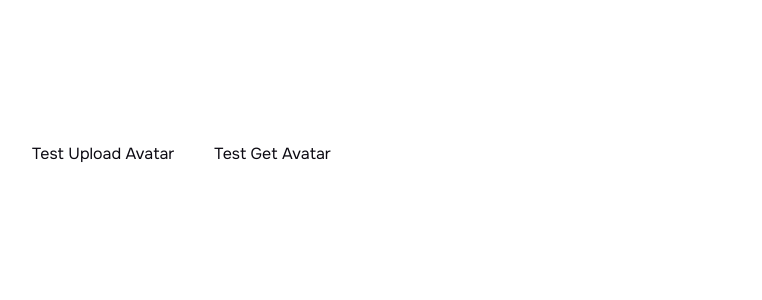
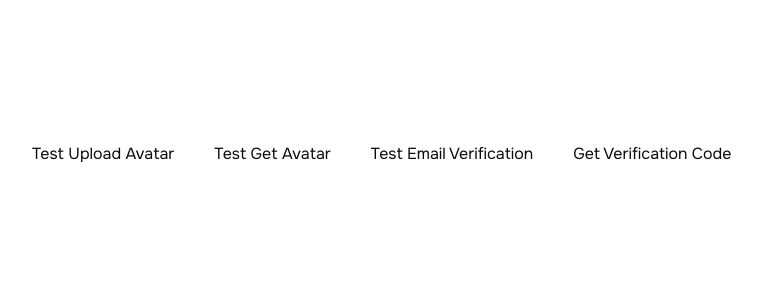
Before and after one commit to senseiGai/presentology-front, a Next.js app: page /test-avatar in a window 1280 px wide. Shown: the top 300 px of the page, without its empty margins (8-770 px from the left). Built offline with nearby package versions, Linux system fonts and the light colour scheme.

Commit message:
feat: Add email verification and verification code retrieval functionality to TestAvatarPage

```diff
--- a/src/app/test-avatar/page.tsx
+++ b/src/app/test-avatar/page.tsx
@@ -59,6 +59,51 @@ const TestAvatarPage = () => {
     }
   };
 
+  const testEmailVerification = async () => {
+    try {
+      const response = await fetch(
+        "https://presentology-back-production.up.railway.app/users/send-email-verification",
+        {
+          method: "PATCH",
+          headers: {
+            "Content-Type": "application/json",
+            Authorization:
+              "Bearer eyJhbGciOiJIUzI1NiIsInR5cCI6IkpXVCJ9.eyJlbWFpbCI6InJ1c2xhbm1ha2htYXRvdkBnbWFpbC5jb20iLCJzdWIiOiJjbWV0dWV6czMwMDAwcDkxMTZieXUwbnhxIiwiaWF0IjoxNzU2NjUzNTQ3LCJleHAiOjE3NTcyNTgzNDd9.I2xSWLsajTrUaiGlHDHdafTRvFqR90gnwS_YRLuYgms",
+          },
+          body: JSON.stringify({ newEmail: "test@example.com" }),
+        }
+      );
+
+      const result = await response.json();
+      console.log("Email verification result:", result);
+      alert("Email verification: " + JSON.stringify(result));
+    } catch (error) {
+      console.error("Email verification error:", error);
+      alert("Email verification error: " + error);
+    }
+  };
+
+  const testGetVerificationCode = async () => {
+    try {
+      const response = await fetch(
+        "https://presentology-back-production.up.railway.app/users/verification-code",
+        {
+          headers: {
+            Authorization:
+              "Bearer eyJhbGciOiJIUzI1NiIsInR5cCI6IkpXVCJ9.eyJlbWFpbCI6InJ1c2xhbm1ha2htYXRvdkBnbWFpbC5jb20iLCJzdWIiOiJjbWV0dWV6czMwMDAwcDkxMTZieXUwbnhxIiwiaWF0IjoxNzU2NjUzNTQ3LCJleHAiOjE3NTcyNTgzNDd9.I2xSWLsajTrUaiGlHDHdafTRvFqR90gnwS_YRLuYgms",
+          },
+        }
+      );
+
+      const result = await response.json();
+      console.log("Verification code:", result);
+      alert("Verification code: " + JSON.stringify(result));
+    } catch (error) {
+      console.error("Get code error:", error);
+      alert("Get code error: " + error);
+    }
+  };
+
   return (
     <div style={{ padding: "20px" }}>
       <h1>Test Avatar Functionality</h1>
@@ -71,6 +116,18 @@ const TestAvatarPage = () => {
       >
         Test Get Avatar
       </button>
+      <button
+        onClick={testEmailVerification}
+        style={{ margin: "10px", padding: "10px" }}
+      >
+        Test Email Verification
+      </button>
+      <button
+        onClick={testGetVerificationCode}
+        style={{ margin: "10px", padding: "10px" }}
+      >
+        Get Verification Code
+      </button>
     </div>
   );
 };
--- a/src/shared/api/config.ts
+++ b/src/shared/api/config.ts
@@ -19,23 +19,50 @@ apiClient.interceptors.request.use(
   (config) => {
     // Получаем токен из Zustand store
     const token = useAuthStore.getState().accessToken;
+    console.log(
+      "🔐 [API Request] Token from store:",
+      token ? "Token exists" : "No token"
+    );
+    console.log("🔗 [API Request] URL:", config.url);
+
     if (token) {
       config.headers.Authorization = `Bearer ${token}`;
+      console.log("✅ [API Request] Bearer token added to headers");
+    } else {
+      console.log("❌ [API Request] No token found in store");
     }
+
+    console.log("📤 [API Request] Final headers:", config.headers);
     return config;
   },
   (error) => {
+    console.error("❌ [API Request] Request interceptor error:", error);
     return Promise.reject(error);
   }
 );
 
 // Интерцептор для обработки ответов и обновления токенов
 apiClient.interceptors.response.use(
-  (response) => response,
+  (response) => {
+    console.log(
+      "✅ [API Response] Success:",
+      response.status,
+      response.config.url
+    );
+    return response;
+  },
   async (error) => {
+    console.error("❌ [API Response] Error:", {
+      status: error.response?.status,
+      url: error.config?.url,
+      message: error.message,
+      data: error.response?.data,
+    });
+
     const originalRequest = error.config;
 
     if (error.response?.status === 401 && !originalRequest._retry) {
+      console.log("🔄 [API Response] 401 error, attempting token refresh...");
       originalRequest._retry = true;
 
       const authStore = useAuthStore.getState();
@@ -43,6 +70,7 @@ apiClient.interceptors.response.use(
 
       if (refreshToken) {
         try {
+          console.log("🔄 [API Response] Refreshing token...");
           const response = await axios.post(`${API_BASE_URL}/auth/refresh`, {
             refreshToken,
           });
@@ -51,16 +79,22 @@ apiClient.interceptors.response.use(
 
           // Обновляем токены в Zustand store
           authStore.setTokens(access_token, refresh_token || "");
+          console.log("✅ [API Response] Token refreshed successfully");
 
           originalRequest.headers.Authorization = `Bearer ${access_token}`;
           return apiClient(originalRequest);
         } catch (refreshError) {
+          console.error(
+            "❌ [API Response] Token refresh failed:",
+            refreshError
+          );
           // Очищаем store при ошибке обновления токена
           authStore.logout();
           window.location.href = "/login";
           return Promise.reject(refreshError);
         }
       } else {
+        console.log("❌ [API Response] No refresh token, logging out");
         // Нет refresh токена - разлогиниваем
         authStore.logout();
         window.location.href = "/login";
```
